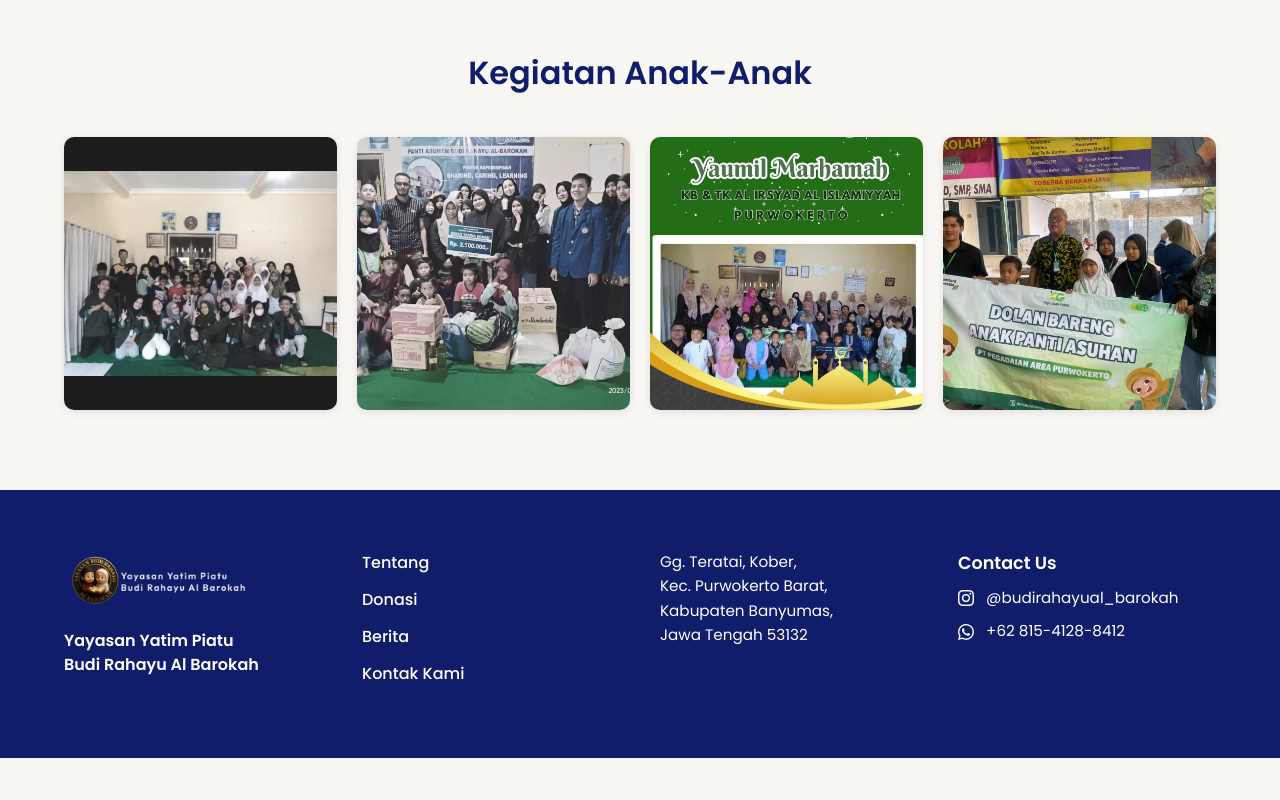
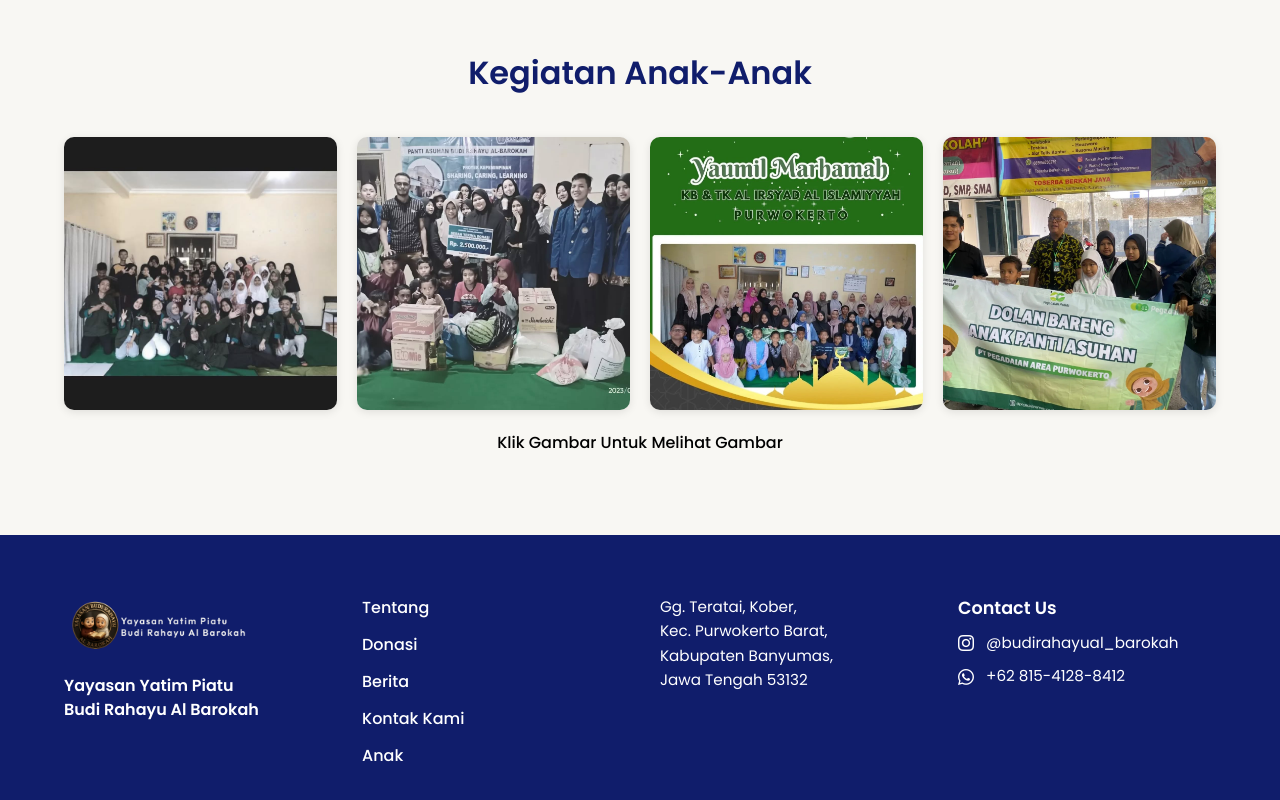
Before and after one commit to GANES2/BudiRahayuGanes, a plain HTML site: page index.html in a window 1280 px wide. Shown: the part 1460-2260 px from the top of the page. Before the commit the page ends 2218 px from the top, so only its background shows below. Drawn offline with nearby package versions, Linux system fonts and the light colour scheme.

Commit message:
Update terbaru

```diff
--- a/css/style-awal.css
+++ b/css/style-awal.css
@@ -179,6 +179,14 @@ body {
   box-shadow: 0 2px 8px rgba(0,0,0,0.1);
 }
 
+.gallery-instruction {
+  margin-top: 20px;
+  font-size: 1rem;
+  color: #000000;
+  text-align: center;
+  font-weight: 500;
+}
+
 /* ===== Footer ===== */
 .footer {
   background-color: #101D6B;
--- a/index.html
+++ b/index.html
@@ -114,6 +114,7 @@
         <img src="img/Trimakasih untuk TK KB Al Irsyad purwokerto serta komite TK KB Al Irsyad purwokerto.png" alt="Kegiatan 3">
         <img src="img/Trimakasih banyak @pegadaianareapurwokerto 🥰🥰🥰🙏🏻🙏🏻🙏🏻🫶🏻🫶🏻🫶🏻.png" alt="Kegiatan 4">
       </div>
+      <p class="gallery-instruction">Klik Gambar Untuk Melihat Gambar</p>
     </div>
   </section>
 
@@ -130,6 +131,7 @@
         <a href="donasi.html">Donasi</a>
         <a href="berita.html">Berita</a>
         <a href="kontak-kami.html">Kontak Kami</a>
+        <a href="anak.html">Anak</a>
       </div>
 
       <div class="footer-col address-col">
```
Also changed, not shown: anak.html (+1 -0 lines), berita.html (+1 -0 lines), donasi.html (+1 -0 lines), kontak-kami.html (+1 -0 lines), tentang-kami.html (+1 -0 lines).
